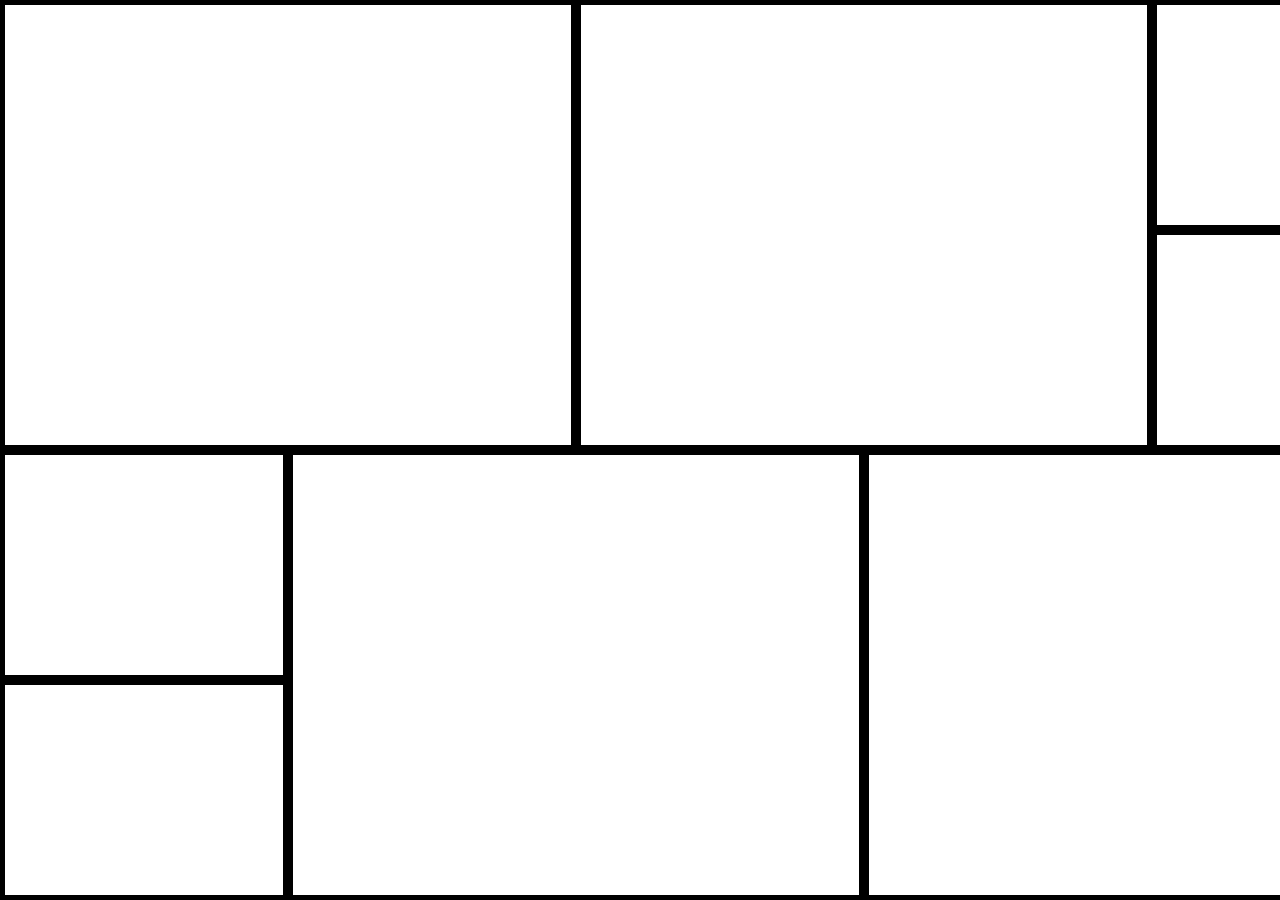
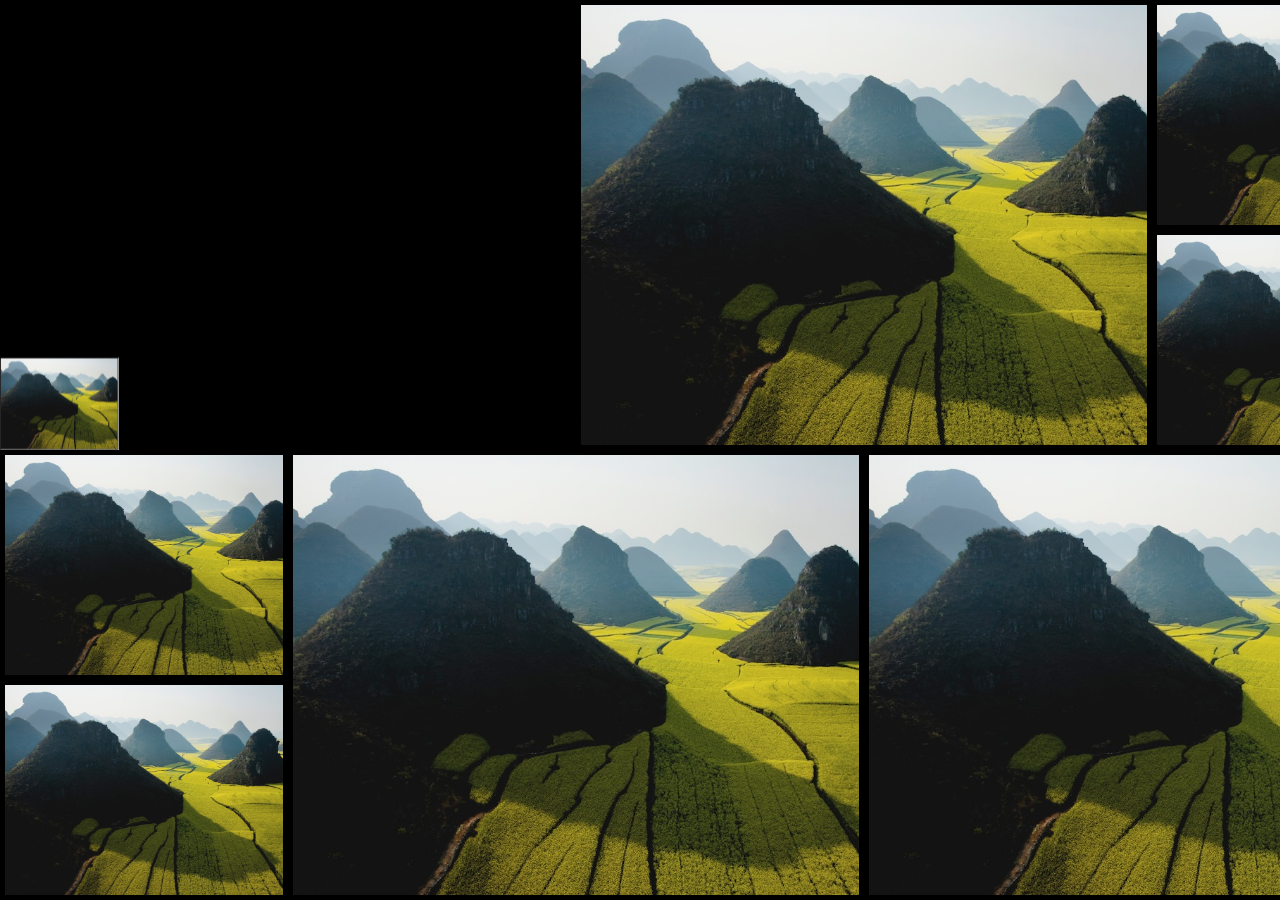
Before and after one commit to hermanbanken/shiftingtiles, a plain HTML site: page index.html in a window 1280 px wide. Shown: the top 900 px of the page. Drawn offline with Linux system fonts and the light colour scheme.

Commit message:
Source should now be an array
First you could specify a function, but i decided to build preload and stuff, and make this thing a canvas since that will definitly speed things up. Therefore no more function calling but a static array.

```diff
--- a/index.html
+++ b/index.html
@@ -10,8 +10,8 @@
 		<div class="gallery"></div>
 		<script>
 			$(".gallery").shiftingtiles(function get_photos(){
-
-			});
+				return ["NatGeo04.jpg", "NatGeo04.jpg", "NatGeo04.jpg"];
+			}());
 		</script>
 	</body>
 </html>
```
